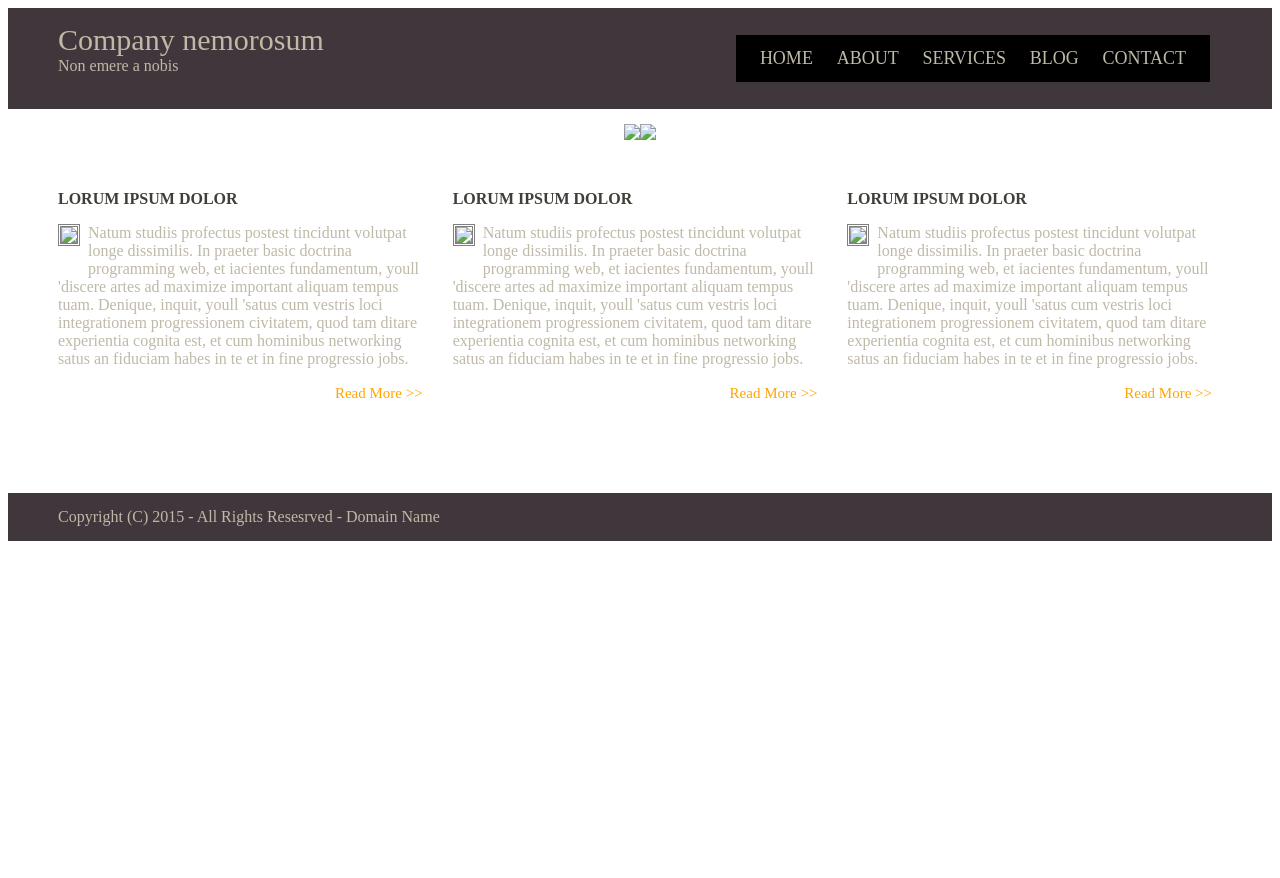
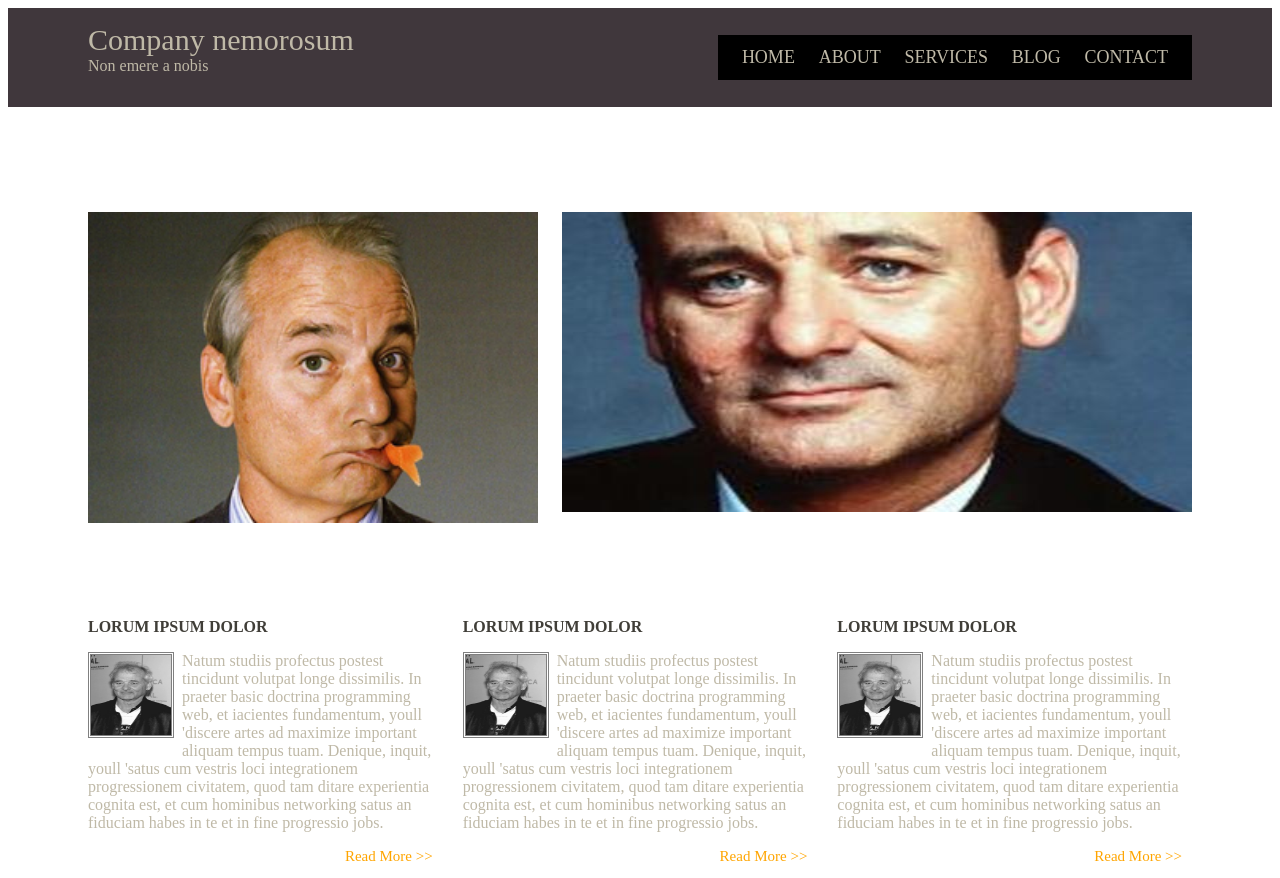
Before and after one commit to cchooley/website-drill-1, a plain HTML site: page index.html in a window 1280 px wide. Shown: the top 878 px of the page. Before the commit the page ends 800 px from the top, so only its background shows below. Drawn offline with Linux system fonts and the light colour scheme.

Commit message:
Adding images and final layout changes before initial submission

```diff
--- a/index.html
+++ b/index.html
@@ -7,7 +7,7 @@
   </head>
   <body>
     <header>
-      <section class="tagline"><span id="title">Company nemorosum</span>
+      <section class="tagline"><span class="maintitle">Company nemorosum</span>
         <br>Non emere a nobis</section>
       <nav class="buttoncontainer">
         <a href="home.html" class="button">Home</a>
@@ -18,14 +18,14 @@
       </nav>
     </header>
     <main>
-      <section id="imgcontainer">
-        <img src="hero.jpg" id="hero">
-        <img src="placeholder.jpg" id="slogan">
+      <section class="imgcontainer">
+        <img src="murray3.jpg" class="hero">
+        <img src="murray2.jpg" class="slogan">
       </section>
-      <section id="copycontainer">
+      <section class="copycontainer">
         <div class="column"><span class="title">Lorum Ipsum Dolor</span>
         <p>
-        <img src="img1" class="colimg">
+        <img src="murray1.jpg" class="colimg">
           <div class="coltext">Natum studiis
           profectus postest tincidunt volutpat longe dissimilis. In praeter
           basic doctrina programming web, et iacientes fundamentum, youll
@@ -38,7 +38,7 @@
         </div>
         <div class="column"><span class="title">Lorum Ipsum Dolor</span>
         <p>
-        <img src="img1" class="colimg">
+        <img src="murray1.jpg" class="colimg">
           <div class="coltext">Natum studiis
           profectus postest tincidunt volutpat longe dissimilis. In praeter
           basic doctrina programming web, et iacientes fundamentum, youll
@@ -51,7 +51,7 @@
         </div>
         <div class="column"><span class="title">Lorum Ipsum Dolor</span>
         <p>
-        <img src="img1" class="colimg">
+        <img src="murray1.jpg" class="colimg">
           <div class="coltext">Natum studiis
           profectus postest tincidunt volutpat longe dissimilis. In praeter
           basic doctrina programming web, et iacientes fundamentum, youll
--- a/styles.css
+++ b/styles.css
@@ -5,7 +5,7 @@ html {
 
 header {
   background-color: #40373C;
-  padding: 15px 50px 15px 50px;
+  padding: 15px 80px 15px 80px;
   display: flex;
   justify-content: space-between;
 }
@@ -13,38 +13,56 @@ header {
 nav {
   background-color: black;
   text-transform: uppercase;
-  padding: 12px;
-  margin: 12px;
+  padding: 12px 12px 12px 12px;
+  margin: 12px 0px 12px 12px;
   width: 450px;
   display: flex;
   justify-content: space-around;
+  align-self: center;
 }
 
-#title {
+.tagline {
+  align-self: flex-start;
+}
+
+.buttoncontainer {
+  align-self: flex-end;
+}
+
+.maintitle {
   font-size: 30px;
 }
 
 a {
   color: #BFB9A7;
-  padding: 1px;
   font-size: 18px;
   text-decoration: none;
 }
 
 main {
-  padding-top: 15px;
-  padding-bottom: 40px;
+  margin: 90px 0px 30px 0px;
 }
 
-#imgcontainer {
+.imgcontainer {
   display: flex;
-  justify-content: center;
+  padding: 15px 80px 15px 80px;
+  justify-content:space-between;
+  flex-flow: row;
 }
 
-#copycontainer {
+.hero {
+  width: 450px;
+}
+
+.slogan {
+  width: 630px;
+  height: 300px;
+}
+
+.copycontainer {
   display: flex;
   justify-content: space-around;
-  margin: 40px;
+  margin: 70px;
 }
 
 .title {
@@ -66,6 +84,8 @@ main {
   border-width: medium;
   border-style: double;
   border-color: grey;
+  height: 80px;
+  width: 80px;
 }
 
 .endlink {
@@ -77,5 +97,5 @@ main {
 
 footer {
   background-color: #40373C;
-  padding: 15px 50px 15px 50px;
+  padding: 15px 80px 15px 80px;
 }
```
Also changed, not shown: murray1.jpg (added), murray2.jpg (added), murray3.jpg (added), 1 other file.
